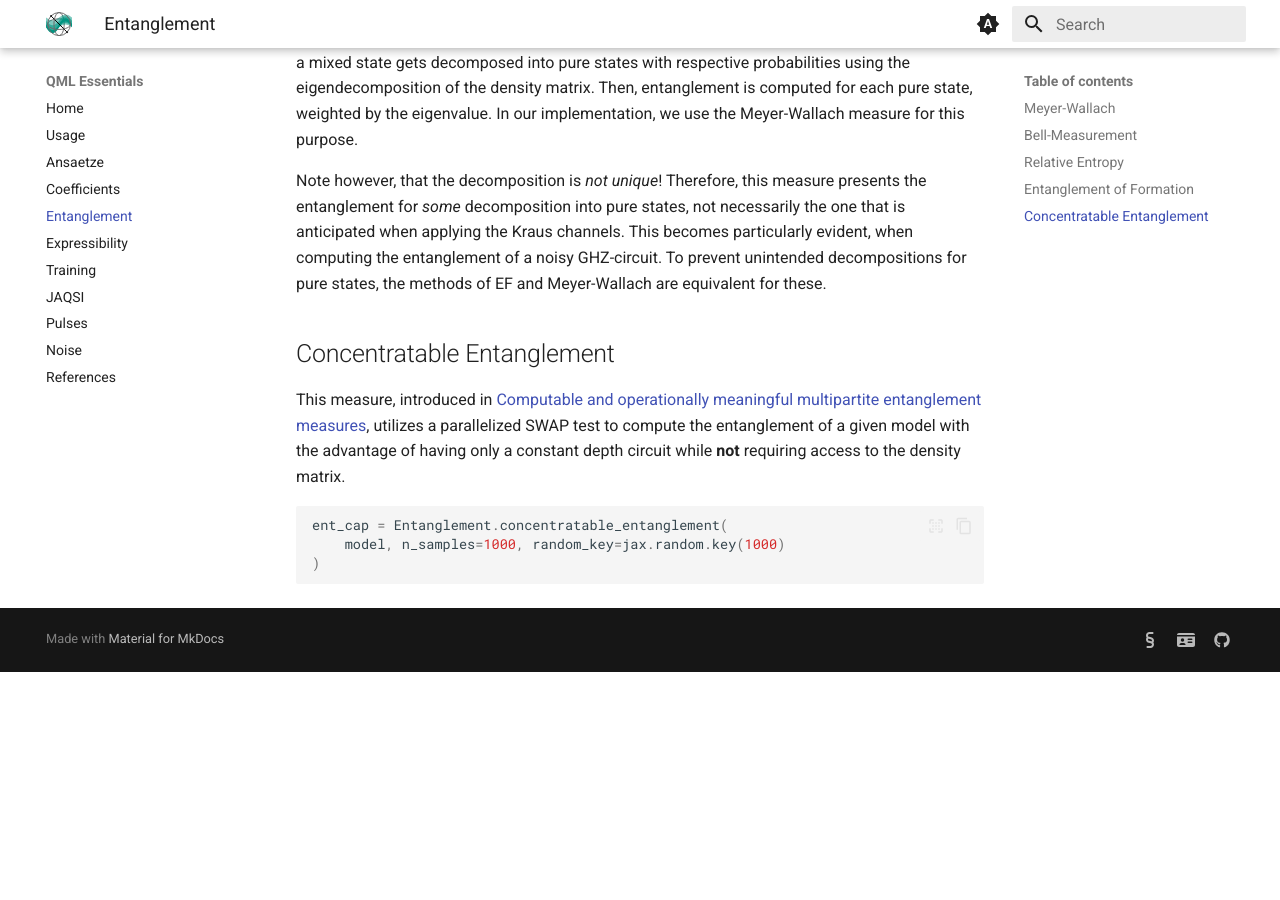
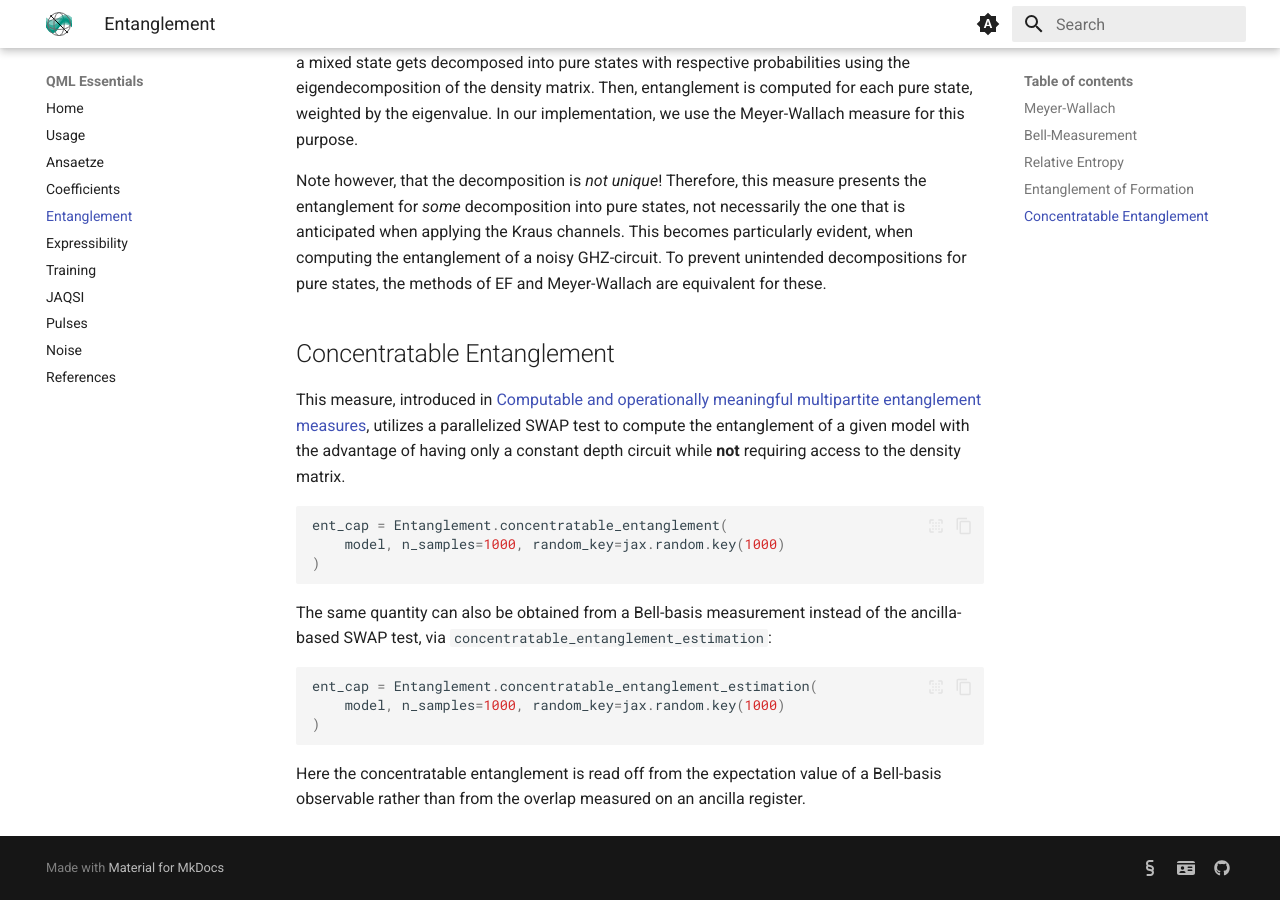
Before and after one commit to cirKITers/qml-essentials, an MkDocs documentation site: the page built from docs/entanglement.md, in a window 1280 px wide and 900 px high, scrolled down 2082 px. Built offline with MkDocs 1.6.1 and Material for MkDocs 9.7.7, drawn with Linux system fonts in a browser that asks for light colours; before the commit the page ends 2754 px from its top, so only the background shows below that.

Commit message:
concentratable entanglement
Signed-off-by: Melvin Strobl <lc3267@kit.edu>

````diff
--- a/docs/entanglement.md
+++ b/docs/entanglement.md
@@ -95,3 +95,13 @@ ent_cap = Entanglement.concentratable_entanglement(
     model, n_samples=1000, random_key=jax.random.key(1000)
 )
 ```
+
+The same quantity can also be obtained from a Bell-basis measurement instead of the ancilla-based SWAP test, via `concentratable_entanglement_estimation`:
+
+```python
+ent_cap = Entanglement.concentratable_entanglement_estimation(
+    model, n_samples=1000, random_key=jax.random.key(1000)
+)
+```
+
+Here the concentratable entanglement is read off from the expectation value of a Bell-basis observable rather than from the overlap measured on an ancilla register.
````
